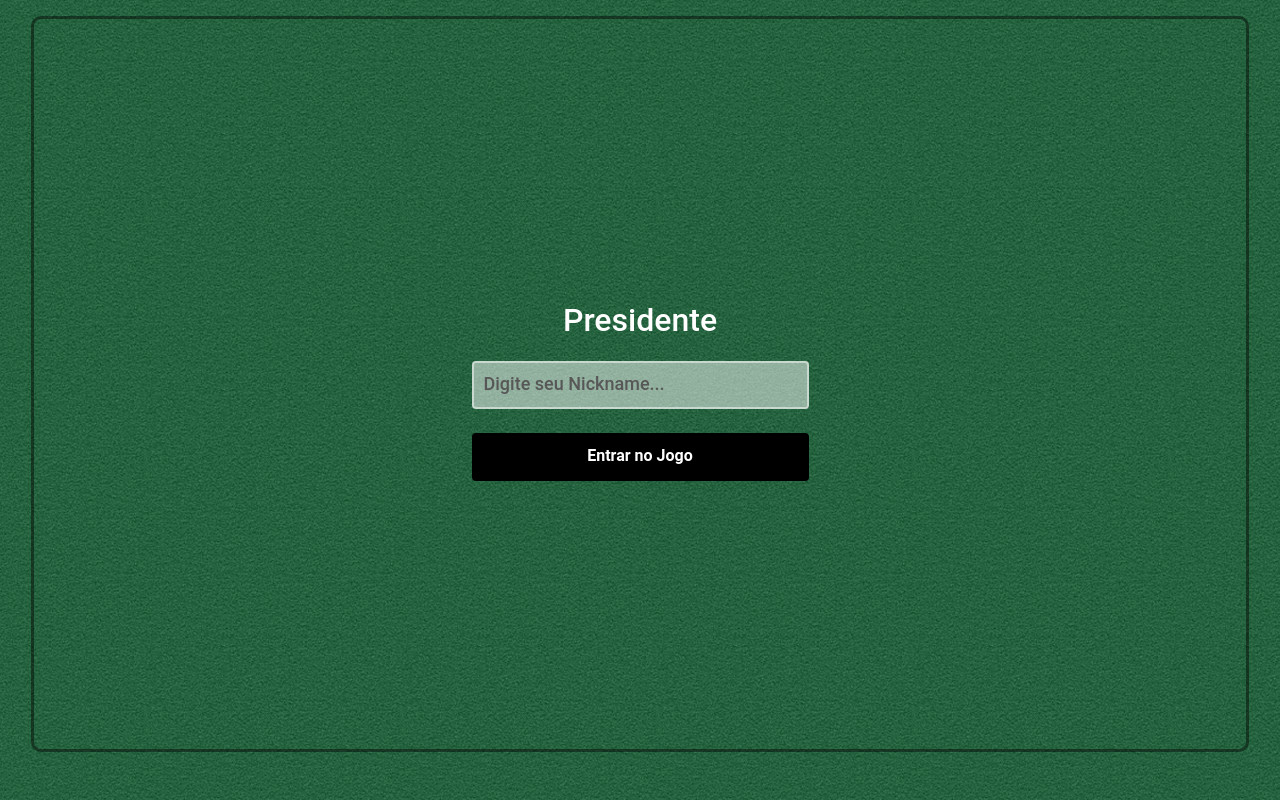
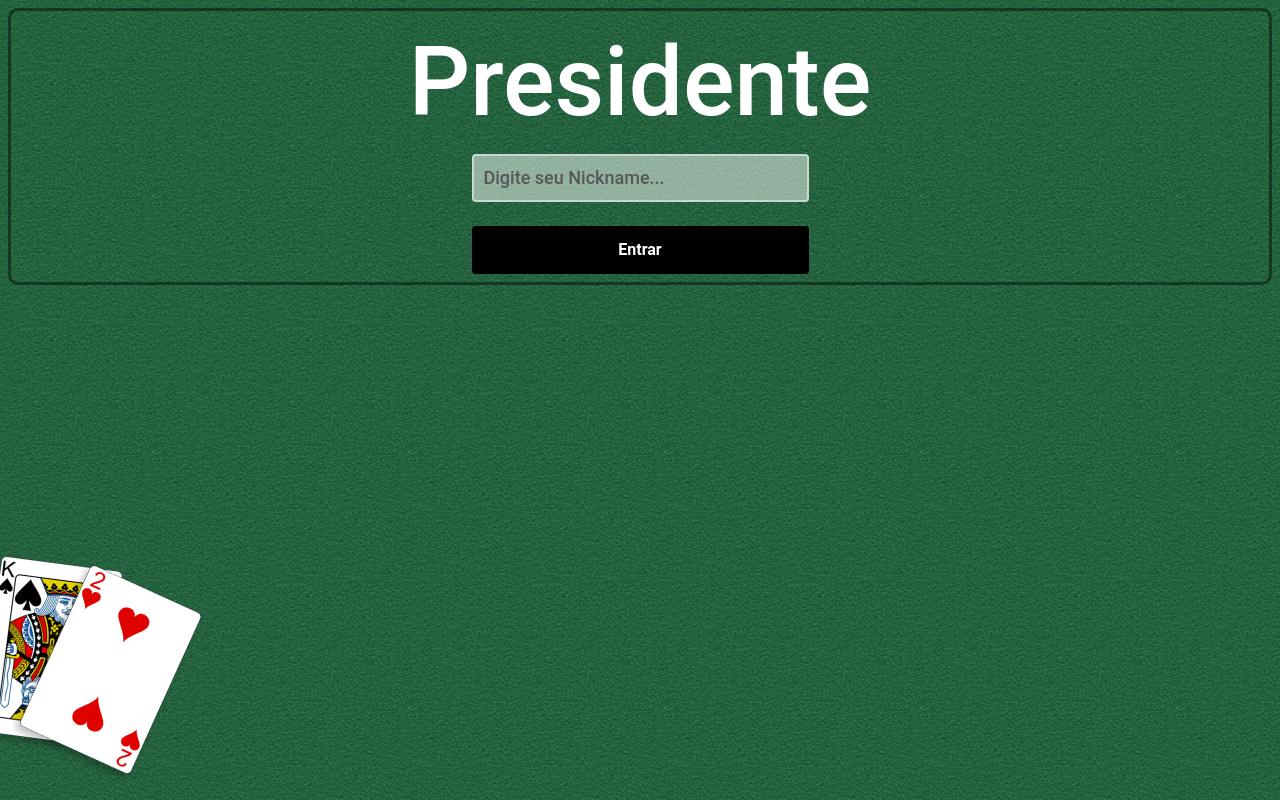
Before and after one commit to rodrigoncalves/presidente-game, a React (Create React App) app: page / in a window 1280 px wide. Built offline with nearby package versions, Linux system fonts and the light colour scheme.

Commit message:
Edit css

```diff
--- a/package.json
+++ b/package.json
@@ -3,9 +3,6 @@
   "version": "0.1.0",
   "private": true,
   "dependencies": {
-    "@testing-library/jest-dom": "^4.2.4",
-    "@testing-library/react": "^9.3.2",
-    "@testing-library/user-event": "^7.1.2",
     "@types/jest": "^24.0.0",
     "@types/node": "^12.0.0",
     "@types/react": "^16.9.0",
@@ -14,6 +11,7 @@
     "react": "^16.13.1",
     "react-bootstrap": "^1.0.0",
     "react-dom": "^16.13.1",
+    "react-router-dom": "^5.1.2",
     "react-scripts": "3.4.1",
     "typescript": "~3.7.2"
   },
--- a/src/App.css
+++ b/src/App.css
@@ -2,6 +2,13 @@
   margin: 0;
   padding: 0;
   font-family: Roboto;
+}
+
+html,
+body {
+    overflow: hidden;
+    width: 100%;
+    height: 100%;
 }
 
 .container {
@@ -10,8 +17,6 @@
   width: 100%;
   position: absolute;
 }
-
-
 
 .row {
   display: flex;
@@ -24,15 +29,15 @@
     flex-direction: column;
     flex-wrap: wrap;
     justify-content: center;
-  margin: 1rem;
     border: 3px solid rgba(0, 0, 0, 0.45);
     box-sizing: border-box;
     border-radius: 10px;
-  height: 92vh;
 }
 
 .container h1 {
   color: white;
+  font-size: 6rem;
+  margin: 14px 0px;
 }
 
 .btn-black {
@@ -59,7 +64,7 @@
   border-radius: 4px;
   color: #000;
 }
-::-webkit-input-placeholder  {
+::-webkit-input-placeholder {
   font-style: normal;
   font-weight: 500;
   font-size: 18px;
@@ -67,8 +72,15 @@
   color: #575757;
 }
 
-@media (min-width: 576px){
-  .container, .container-sm {
+.img {
+    position: absolute;
+    bottom: -62vh;
+    left: -34px;
+}
+
+@media (min-width: 576px) {
+  .container,
+  .container-sm {
     max-width: 100%;
     max-height: 100%;
   }
--- a/src/App.tsx
+++ b/src/App.tsx
@@ -1,16 +1,35 @@
-import React from 'react'
+import React, { useState } from 'react'
+// import { useHistory } from 'react-router-dom'
 import './App.css'
 
+import cards from './assets/cartas-home.png'
+
 function App() {
+  const [nick, setNick] = useState('')
+
+  const handleSubmit = (event: any) => {
+    event.preventDefault()
+    console.log(event)
+    localStorage.setItem('nick', nick)
+    // history.push('/room')
+  }
+
   return (
     <div className="container">
       <div className="row">
-        <div className="col-12">
-          <div className="box text-center">
-          <h1 className="">Presidente</h1>
-          <input className="input-default mb-4" type="text" placeholder ="Digite seu Nickname..."/>
-          <button className="btn-black mb-2">Entrar no Jogo</button>
-        </div>
+        <div className="col-12 p-2">
+            <form className="box text-center" onSubmit={handleSubmit}>
+              <h1 className="">Presidente</h1>
+              <input
+                className="input-default mb-4"
+                placeholder="Digite seu Nickname..."
+                onChange={e => setNick(e.target.value)}
+              />
+              <button className="btn-black mb-2" type="submit">
+                Entrar
+              </button>
+            </form>
+            <img className="img" src={cards} />
         </div>
       </div>
     </div>
```
Also changed, not shown: 2 other files (tests, documents, lock files or other folders). Lines whose indentation alone changed are shown as unchanged.
